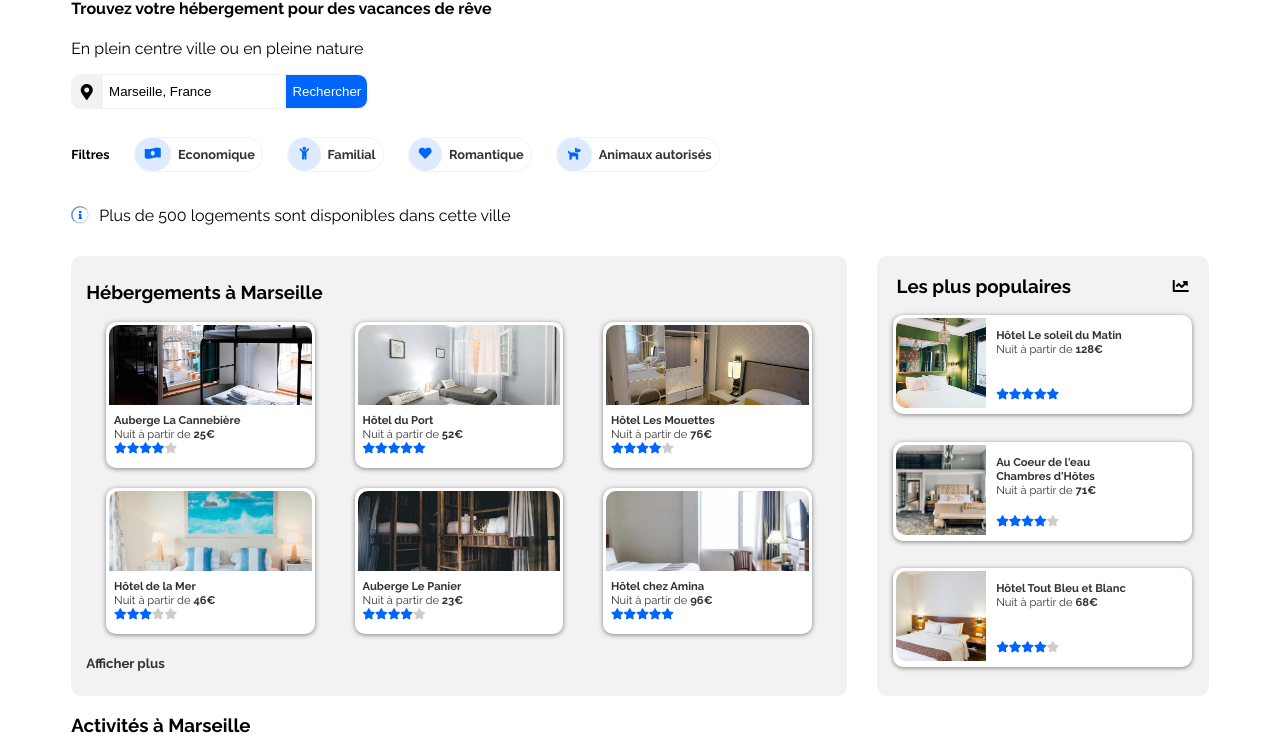
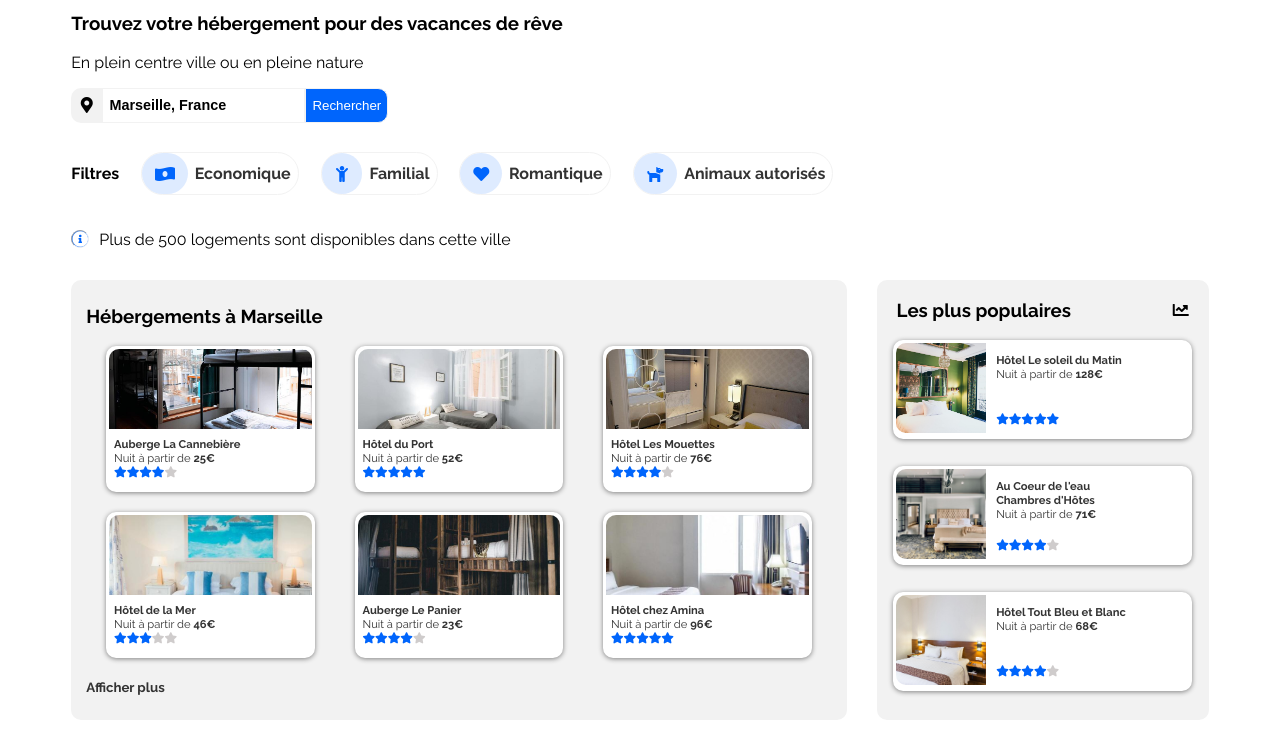
Before and after one commit to cedricfp/CedricFrapier_2_09072021, a plain HTML site: page index.html in a window 1280 px wide. Shown: the part 93-835 px from the top of the page. Drawn offline with Linux system fonts and the light colour scheme.

Commit message:
modification taille caractere menu

```diff
--- a/index.html
+++ b/index.html
@@ -25,7 +25,7 @@
                 </div>
             </header>
             <section id="menu">
-                <h4>Trouvez votre hébergement pour des vacances de rêve</h4>
+                <h3>Trouvez votre hébergement pour des vacances de rêve</h3>
                 <p>En plein centre ville ou en pleine nature</p>
                     <div id="recherche">
                         <i class="fas fa-map-marker-alt"></i>
--- a/stylesheet.css
+++ b/stylesheet.css
@@ -22,7 +22,7 @@ a:link
 header
 {
     display: grid;
-    grid-template-columns: 55% 15% 15% 15%;
+    grid-template-columns: 70% 10% 10% 10%;
 }
 .logo img
 {
@@ -75,6 +75,8 @@ header
     border-left: none;
     border-right: none;
     border: solid 1px #F2F2F2;
+    font-size: 0.9em;
+    font-weight: bold;
 }
 .bouton
 {
@@ -93,10 +95,10 @@ header
     display: flex;
     justify-content: space-between;
     align-items: center;
-    width: 57%;
+    width: 67%;
     margin-top: 10px;
     margin-bottom: 15px;
-    font-size: 0.8em;
+    font-size: 1em;
 
 }
 .filtre
@@ -159,7 +161,7 @@ header
 }
 #infos p
 {
-        margin-left: 10px;
+    margin-left: 10px;
 }
 
 #hotel
@@ -624,11 +626,10 @@ footer
     {
         width: 90%;
     }
-    .navigation
+    header
     {
-        display: flex;
-        justify-content: space-between;
-        width: 45%;
+    display: grid;
+    grid-template-columns: 55% 15% 15% 15%;
     }
     #filtres
     {
```
